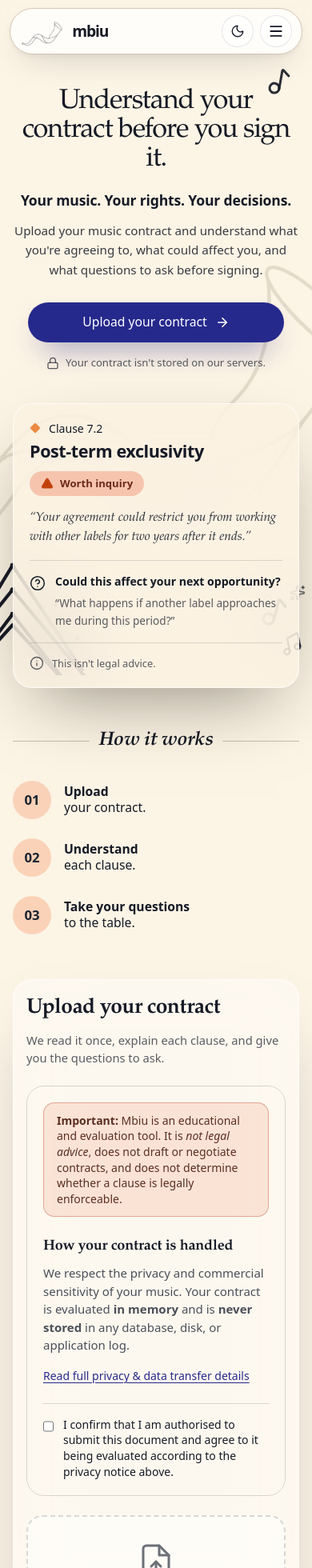
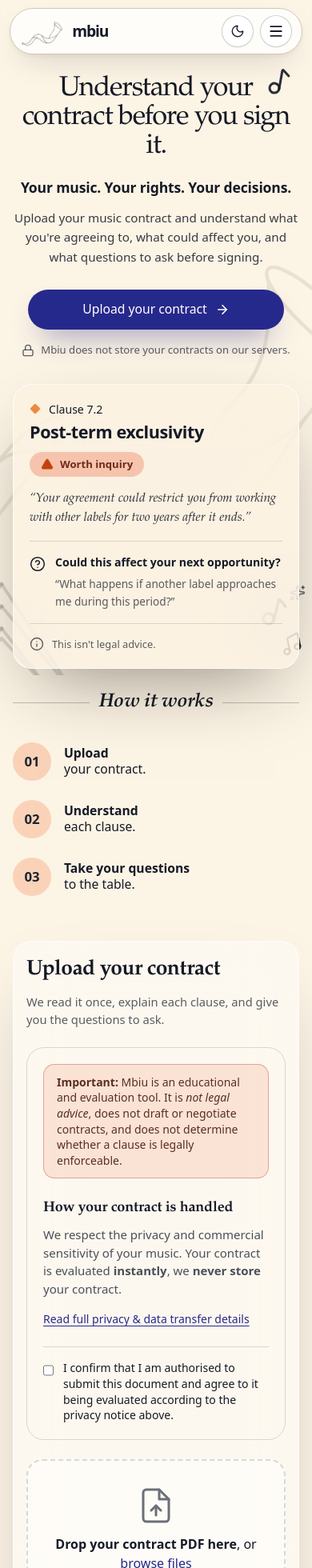
Before and after one commit to mutuiris/mbiu, a Next.js app in the folder frontend/: page / in a window 390 px wide. Shown: the top 1960 px of the page at 80% size. Built offline with nearby package versions, Linux system fonts and the light colour scheme; no server answers.

Commit message:
Feat frontend mobile responsiveness and nav (#54)

```diff
--- a/frontend/src/app/page.tsx
+++ b/frontend/src/app/page.tsx
@@ -50,7 +50,7 @@ const primaryButton =
 
 function ClausePreviewCard() {
   return (
-    <article className="relative z-10 w-full max-w-[380px] rounded-[24px] border border-white/70 bg-[#fbf1e1]/70 p-5 shadow-[0_36px_90px_-32px_rgba(30,25,15,0.5)] backdrop-blur-2xl dark:border-white/10 dark:bg-white/[0.06] dark:shadow-[0_36px_90px_-34px_rgba(0,0,0,0.9)] sm:rounded-[28px] sm:p-7 lg:mt-8">
+    <article className="relative z-10 w-full max-w-[380px] rounded-[24px] border border-white/70 bg-[#fbf1e1]/70 p-5 shadow-[0_36px_90px_-32px_rgba(30,25,15,0.5)] backdrop-blur-2xl dark:border-white/10 dark:bg-white/[0.06] dark:shadow-[0_36px_90px_-34px_rgba(0,0,0,0.9)] sm:rounded-[28px] sm:p-7 xl:mt-2">
       <div className="flex items-center gap-2.5">
         <Diamond className="h-3.5 w-3.5 fill-[#e98a3f] text-[#e98a3f]" strokeWidth={1} />
         <span className="text-[0.88rem] font-medium text-mbiu-ink dark:text-[#EDE7DB] sm:text-[0.9rem]">
@@ -328,7 +328,7 @@ export default function Home() {
       <main className="relative z-10">
         <section
           id="about"
-          className="mx-auto grid w-full max-w-[1280px] scroll-mt-20 items-center gap-10 px-4 pb-12 pt-8 sm:scroll-mt-24 sm:gap-12 sm:px-8 sm:pb-16 sm:pt-14 xl:grid-cols-[1.15fr_0.85fr] xl:gap-8 xl:pb-14 xl:pt-20"
+          className="mx-auto grid w-full max-w-[1280px] scroll-mt-20 items-center gap-8 px-4 pb-6 pt-4 sm:scroll-mt-24 sm:gap-10 sm:px-8 sm:pb-8 sm:pt-6 xl:grid-cols-[1.15fr_0.85fr] xl:gap-8 xl:pb-8 xl:pt-8"
         >
           <div className="mx-auto flex w-full max-w-[720px] flex-col items-center text-center xl:mx-0 xl:items-start xl:text-left">
             <h1 className="font-serif text-[clamp(2.15rem,5.5vw,4.5rem)] font-medium leading-[1.04] tracking-[-0.035em] text-mbiu-ink dark:text-[#F6F2E9] xl:leading-[0.92]">
@@ -355,7 +355,7 @@ export default function Home() {
 
             <p className="mt-4 flex items-center justify-center gap-2 text-[0.82rem] font-medium text-mbiu-ink/70 dark:text-[#B9C1C5] sm:mt-5 sm:text-[0.85rem] xl:justify-start">
               <Lock className="h-4 w-4 shrink-0" strokeWidth={2} />
-              Your contract isn&apos;t stored on our servers.
+              Mbiu does not store your contracts on our servers.
             </p>
           </div>
 
--- a/frontend/src/components/Navbar.tsx
+++ b/frontend/src/components/Navbar.tsx
@@ -5,7 +5,12 @@ import Image from "next/image";
 import { ArrowRight, Menu, X } from "lucide-react";
 import { ThemeToggle } from "./ThemeToggle";
 
-export function Navbar({ basePath = "" }: { basePath?: string }) {
+export interface NavbarProps {
+  basePath?: string;
+  onUploadClick?: () => void;
+}
+
+export function Navbar({ basePath = "", onUploadClick }: NavbarProps) {
   const [isOpen, setIsOpen] = useState(false);
   const menuRef = useRef<HTMLDivElement>(null);
   const href = (hash: string) => `${basePath}${hash}`;
@@ -95,6 +100,7 @@ export function Navbar({ basePath = "" }: { basePath?: string }) {
           <div className="hidden md:block rounded-full bg-mbiu-ink/[0.04] p-1 dark:bg-white/[0.05]">
             <a
               href={href("#upload")}
+              onClick={onUploadClick}
               className="inline-flex h-10 lg:h-11 items-center justify-center gap-2 rounded-full bg-mbiu-indigo px-4 lg:px-6 text-[0.9rem] font-semibold text-white shadow-[0_18px_36px_-18px_rgba(38,41,140,0.85)] transition hover:-translate-y-0.5 hover:bg-mbiu-indigo-hover focus-visible:outline-2 focus-visible:outline-offset-2 focus-visible:outline-mbiu-indigo dark:bg-mbiu-indigo-dark dark:hover:bg-[#6b74ea] dark:focus-visible:outline-mbiu-indigo-dark"
             >
               <span>Upload your contract</span>
@@ -109,7 +115,7 @@ export function Navbar({ basePath = "" }: { basePath?: string }) {
             aria-label={isOpen ? "Close navigation menu" : "Open navigation menu"}
             aria-expanded={isOpen}
             aria-controls="mobile-menu"
-            className="grid h-10 w-10 place-items-center rounded-full border border-mbiu-ink/10 bg-white/70 text-mbiu-ink transition hover:bg-white focus-visible:outline-2 focus-visible:outline-offset-2 focus-visible:outline-mbiu-indigo md:hidden dark:border-white/10 dark:bg-white/5 dark:text-[#F4EFE6] dark:hover:bg-white/10 dark:focus-visible:outline-mbiu-indigo-dark"
+            className="grid h-10 w-10 place-items-center rounded-full border border-mbiu-ink/20 bg-white text-mbiu-ink shadow-xs transition hover:border-mbiu-ink/40 hover:bg-[#faf7f2] focus-visible:outline-2 focus-visible:outline-offset-2 focus-visible:outline-mbiu-indigo md:hidden dark:border-white/20 dark:bg-white/[0.06] dark:text-[#F4EFE6] dark:hover:border-white/40 dark:hover:bg-white/10 dark:focus-visible:outline-mbiu-indigo-dark"
           >
             {isOpen ? (
               <X className="h-5 w-5" strokeWidth={2.2} />
--- a/frontend/src/components/PrivacyNotice.tsx
+++ b/frontend/src/components/PrivacyNotice.tsx
@@ -27,8 +27,8 @@ export function PrivacyNotice({
 
       <p className="privacy-summary">
         We respect the privacy and commercial sensitivity of your music. Your
-        contract is evaluated <strong>in memory</strong> and is{" "}
-        <strong>never stored</strong> in any database, disk, or application log.
+        contract is evaluated <strong>instantly</strong>, we{" "}
+        <strong>never store</strong> your contract.
       </p>
 
       <button
--- a/frontend/src/components/SiteBackdrop.tsx
+++ b/frontend/src/components/SiteBackdrop.tsx
@@ -61,7 +61,7 @@ export function SiteBackdrop({ variant = "landing" }: { variant?: "landing" | "r
   return (
     <div
       aria-hidden
-      className="pointer-events-none absolute inset-x-0 top-0 h-[100svh] min-h-[720px] max-h-[1000px] overflow-hidden"
+      className="pointer-events-none absolute inset-x-0 top-0 h-[100svh] min-h-[620px] max-h-[880px] overflow-hidden"
     >
       <Image
         src="/brand/mbiu-horn-watermark.png"
@@ -69,11 +69,11 @@ export function SiteBackdrop({ variant = "landing" }: { variant?: "landing" | "r
         width={972}
         height={590}
         priority
-        className="absolute left-1/2 top-[30%] w-[185%] max-w-none -translate-x-1/2 opacity-45 mix-blend-multiply sm:top-[12%] sm:w-[128%] xl:left-auto xl:right-[9%] xl:top-[8%] xl:w-[60%] xl:translate-x-0 xl:opacity-60 dark:opacity-[0.08] dark:invert dark:mix-blend-screen"
+        className="absolute left-1/2 top-[30%] w-[185%] max-w-none -translate-x-1/2 opacity-35 mix-blend-multiply sm:top-[12%] sm:w-[128%] xl:left-auto xl:right-[22%] xl:top-[8%] xl:w-[60%] xl:translate-x-0 xl:opacity-45 dark:opacity-[0.08] dark:invert dark:mix-blend-screen"
       />
 
       <Rays className="absolute left-[2%] top-[13%] hidden h-[62px] w-[58px] text-mbiu-ink sm:block dark:text-white/70" />
-      <TribalPattern className="absolute -bottom-8 -left-8 h-[220px] w-[190px] text-mbiu-ink sm:h-[260px] sm:w-[225px] dark:text-white/60" />
+      <TribalPattern className="absolute -bottom-10 -left-10 h-[200px] w-[170px] text-mbiu-ink/15 sm:h-[240px] sm:w-[205px] dark:text-white/20" />
 
       <Music2 className="absolute right-[6%] top-[10%] h-9 w-9 rotate-[10deg] text-mbiu-ink/90 dark:text-white/70 xl:right-[11%] xl:top-[20%]" />
       <Music2 className="absolute bottom-[7%] right-[7%] h-10 w-10 rotate-[14deg] text-mbiu-ink/90 dark:text-white/70" />
--- a/frontend/src/components/ThemeToggle.tsx
+++ b/frontend/src/components/ThemeToggle.tsx
@@ -3,7 +3,7 @@
 import { Moon, Sun } from "lucide-react";
 
 const buttonClass =
-  "grid h-10 w-10 place-items-center rounded-full border border-mbiu-ink/10 bg-white/70 text-mbiu-ink transition hover:bg-white focus-visible:outline-2 focus-visible:outline-offset-2 focus-visible:outline-mbiu-indigo dark:border-white/10 dark:bg-white/5 dark:text-[#F4EFE6] dark:hover:bg-white/10 dark:focus-visible:outline-mbiu-indigo-dark";
+  "grid h-10 w-10 place-items-center rounded-full border border-mbiu-ink/20 bg-white text-mbiu-ink shadow-xs transition hover:border-mbiu-ink/40 hover:bg-[#faf7f2] focus-visible:outline-2 focus-visible:outline-offset-2 focus-visible:outline-mbiu-indigo dark:border-white/20 dark:bg-white/[0.06] dark:text-[#F4EFE6] dark:hover:border-white/40 dark:hover:bg-white/10 dark:focus-visible:outline-mbiu-indigo-dark";
 
 export function ThemeToggle() {
   const toggleTheme = () => {
```
